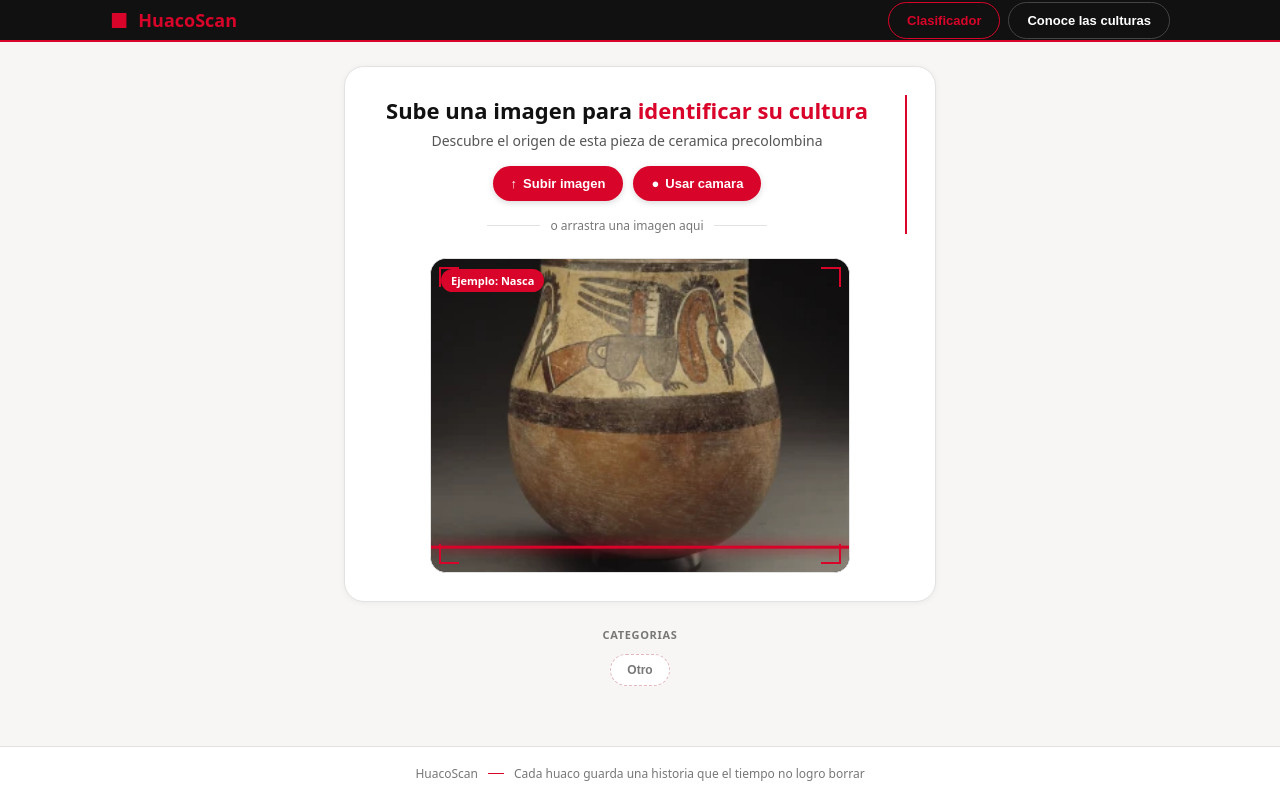
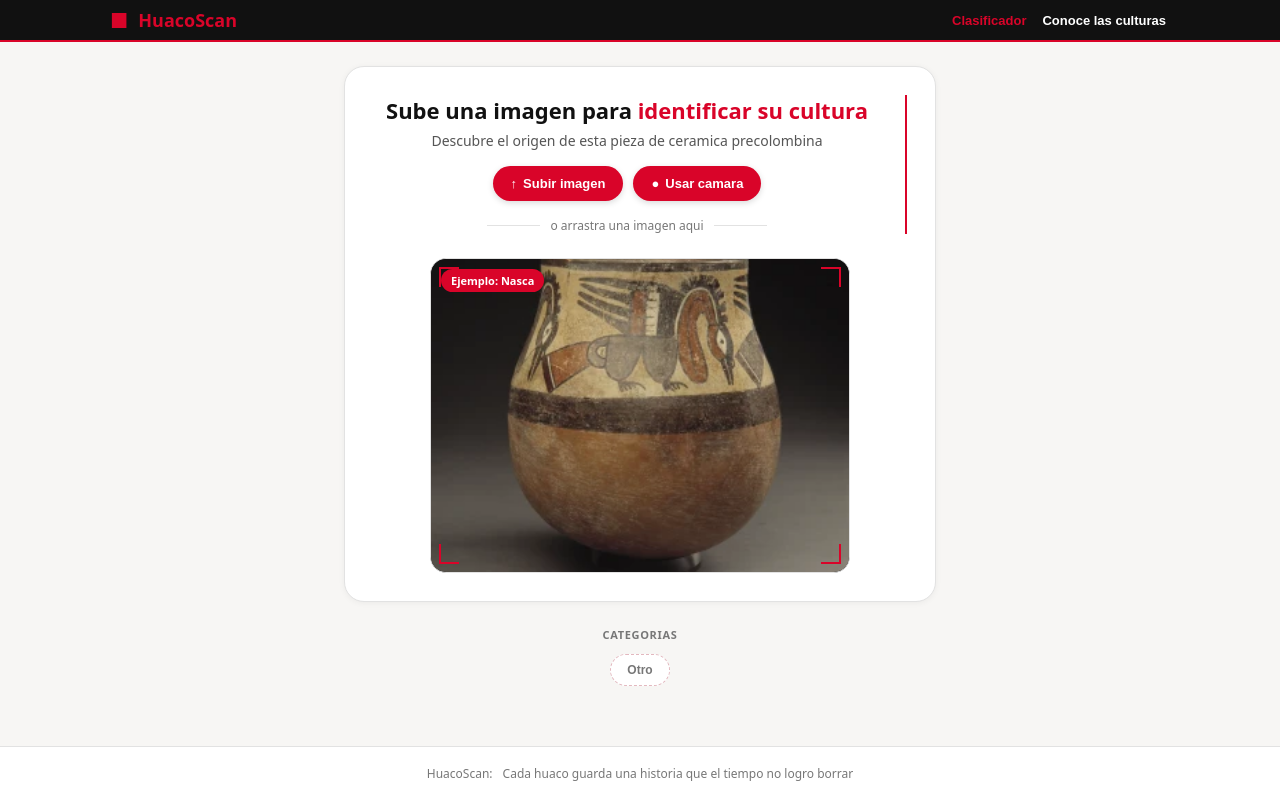
Before and after one commit to Alex-Perales/huacoscan, a Flask app: page / in a window 1280 px wide. Run offline with Flask 3, Linux system fonts and the light colour scheme; parts of the project's set-up code (start-up, migrations or seed data) failed here and were passed over.

Commit message:
Quitar linea de escaneo roja, estilo pildora del nav y linea del pie (usar dos puntos)

```diff
--- a/static/css/style.css
+++ b/static/css/style.css
@@ -78,8 +78,8 @@ main { flex: 1 0 auto; }
   border: 1px solid var(--gris-borde);
 }
 .btn--chip.es-activo, .btn--chip:hover { border-color: var(--rojo); color: var(--rojo); }
-.header .btn--chip { background: transparent; color: var(--blanco); border-color: #444; }
-.header .btn--chip.es-activo, .header .btn--chip:hover { border-color: var(--rojo); color: var(--rojo); }
+.header .btn--chip { background: transparent; color: var(--blanco); border: none; padding: 6px 4px; }
+.header .btn--chip.es-activo, .header .btn--chip:hover { color: var(--rojo); }
 
 /* ---------- Layout general ---------- */
 main { max-width: 1100px; margin: 0 auto; padding: 24px 16px 60px; }
@@ -135,21 +135,6 @@ main { max-width: 1100px; margin: 0 auto; padding: 24px 16px 60px; }
 .hud--arriba-der { top: 8px; right: 8px; border-left: none; border-bottom: none; }
 .hud--abajo-izq { bottom: 8px; left: 8px; border-right: none; border-top: none; }
 .hud--abajo-der { bottom: 8px; right: 8px; border-left: none; border-top: none; }
-
-.linea-escaneo {
-  position: absolute;
-  left: 0; right: 0; top: 0;
-  height: 3px;
-  background: var(--rojo);
-  box-shadow: 0 0 12px var(--rojo);
-  z-index: 2;
-  animation: escanear 2.6s ease-in-out infinite;
-}
-@keyframes escanear {
-  0%   { transform: translateY(0); opacity: .85; }
-  50%  { transform: translateY(290px); opacity: 1; }
-  100% { transform: translateY(0); opacity: .85; }
-}
 
 .etiqueta-preview {
   position: absolute;
@@ -291,7 +276,6 @@ main { max-width: 1100px; margin: 0 auto; padding: 24px 16px 60px; }
   background: var(--blanco);
 }
 .pie p { margin: 0; display: inline-flex; flex-wrap: wrap; align-items: center; justify-content: center; gap: 10px; }
-.pie__linea { width: 16px; height: 1px; background: var(--rojo); display: inline-block; }
 
 @media (max-width: 640px) {
   .header h1 { font-size: 13px; }
--- a/templates/index.html
+++ b/templates/index.html
@@ -59,7 +59,6 @@
             <div class="hud hud--arriba-der"></div>
             <div class="hud hud--abajo-izq"></div>
             <div class="hud hud--abajo-der"></div>
-            <div class="linea-escaneo"></div>
 
             <video id="video" autoplay playsinline muted class="oculto"></video>
             <img id="imagen-subida" class="oculto" alt="Pieza subida">
@@ -132,8 +131,7 @@
 
   <footer class="pie">
     <p>
-      <span>HuacoScan</span>
-      <span class="pie__linea"></span>
+      <span>HuacoScan:</span>
       <span>Cada huaco guarda una historia que el tiempo no logro borrar</span>
     </p>
   </footer>
```
